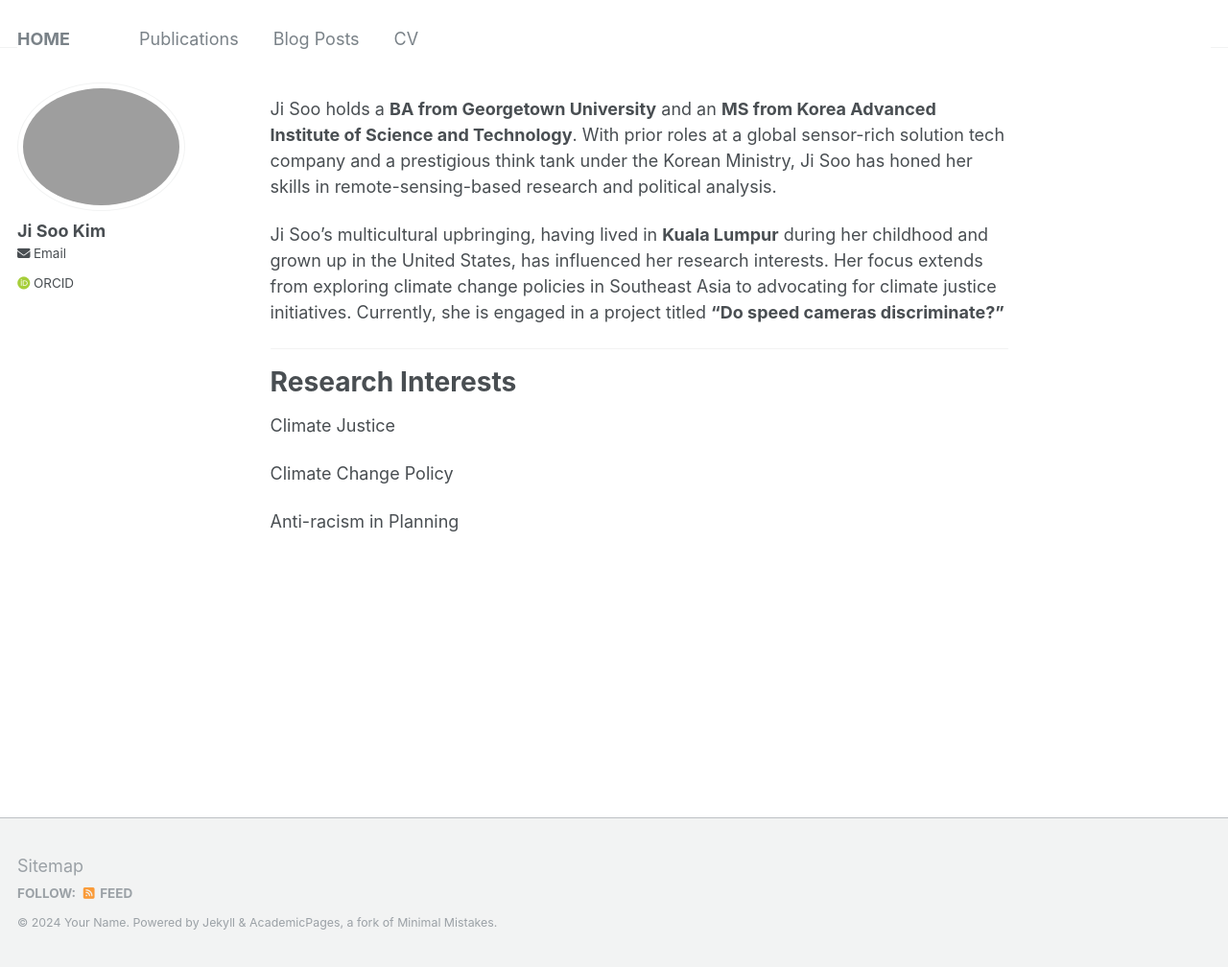
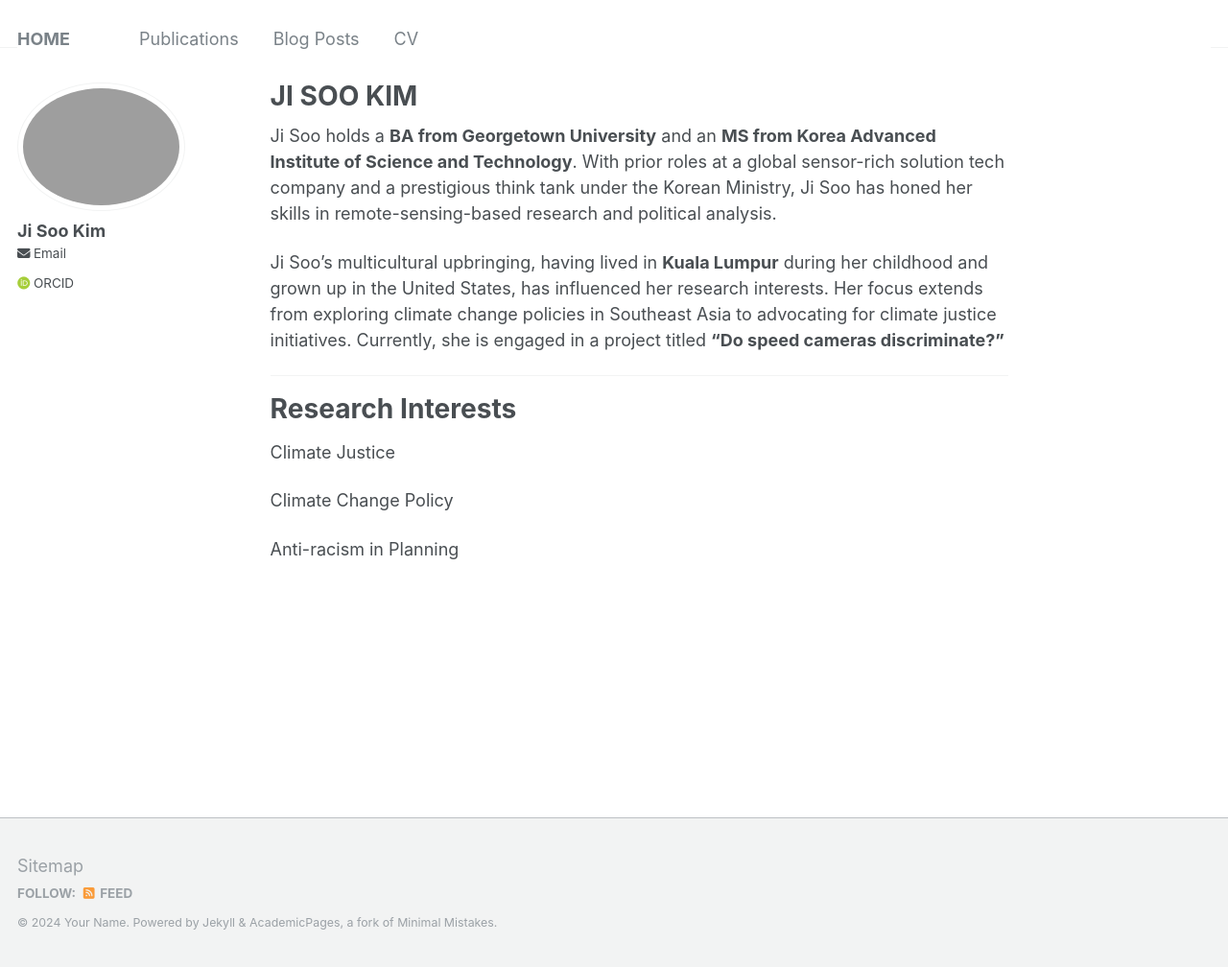
Before and after one commit to jk-jisookim/jk-jisookim.github.io, a Jekyll site: the page built from _pages/about.md, in a window 1280 px wide and 1008 px high. Shown: the whole window at 96% size. Built offline with Jekyll 4.4.1, drawn with Linux system fonts in a browser that asks for light colours; some web fonts are replaced.

Commit message:
Update about.md

```diff
--- a/_pages/about.md
+++ b/_pages/about.md
@@ -1,6 +1,6 @@
 ---
 permalink: /
-title: " "
+title: "JI SOO KIM"
 author_profile: true
 redirect_from:
   - /about/
```
